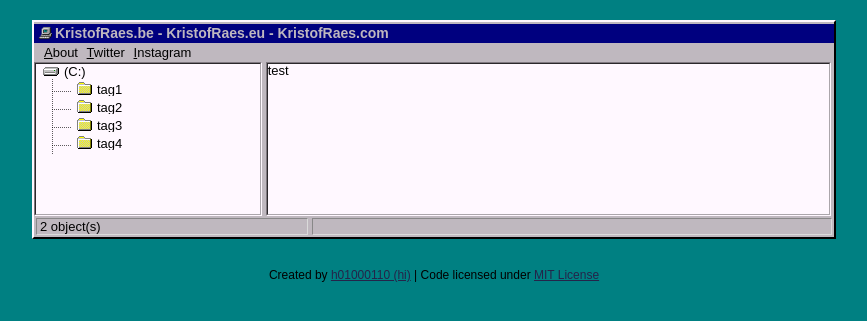
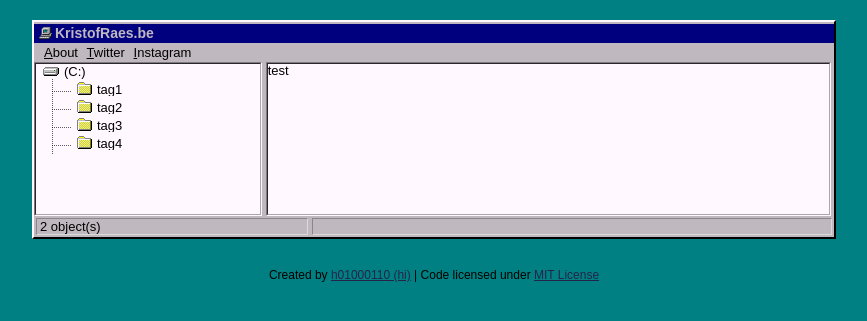
Before and after one commit to kristofraes/kraes, a Jekyll site: the page built from kristof/index.md, in a window 1280 px wide. Shown: the top 321 px of the page, without its empty margins (206-1073 px from the left). Built offline with Jekyll 4.4.1, drawn with Linux system fonts in a browser that asks for light colours; our own code applies the rules of GitHub Pages for plain Markdown files.

Commit message:
Update _config.yml

```diff
--- a/_config.yml
+++ b/_config.yml
@@ -3,7 +3,7 @@
 baseurl: /project
 
 # variables
-name: KristofRaes.be - KristofRaes.eu - KristofRaes.com
+name: KristofRaes.be
 description: KristofRaes.be is the personal cloud place of Kristof Raes an European Flemish Belgian.
 google_verification: null
 
```
